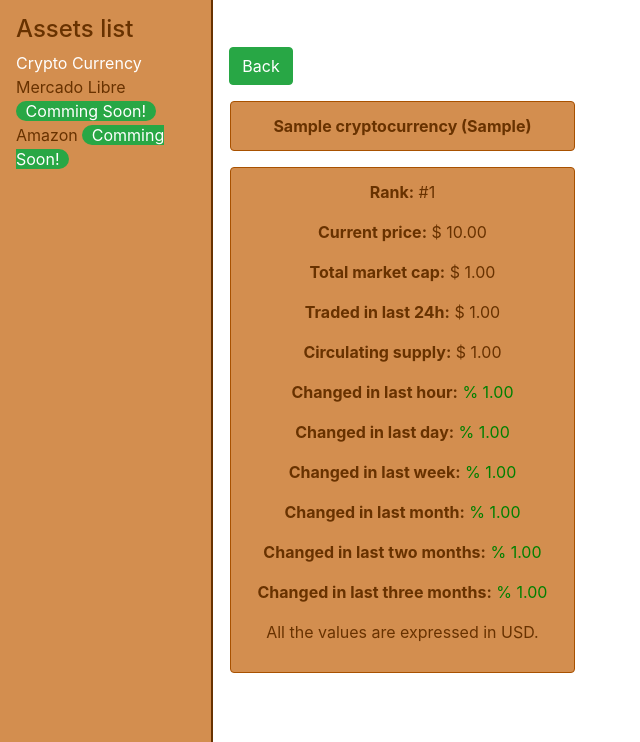
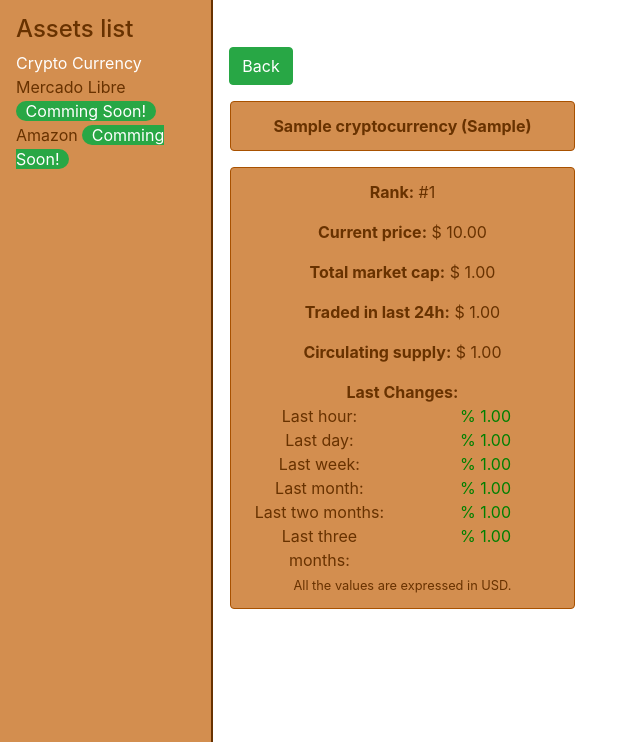
Before and after one commit to gonza56d/hitmeapp, a Django app: a page that uses hitmeapp/templates/crypto/detail.html in a window 1280 px wide. Shown: the part 59-801 px from the top of the page, without its empty margins (0-640 px from the left). Run offline with Django 3.2, Linux system fonts and the light colour scheme; a user stored in the database is signed in; tables that the repository leaves empty hold one stand-in row (values such as "Sample post"); parts of the project's set-up code (start-up, migrations or seed data) failed here and were passed over; some libraries are stand-ins or nearby versions.

Commit message:
last changes detail

```diff
--- a/hitmeapp/templates/crypto/detail.html
+++ b/hitmeapp/templates/crypto/detail.html
@@ -30,31 +30,31 @@
             <strong>{% translate 'Circulating supply' %}:</strong>
             $ {{ object.current_value.circulating_supply|floatformat:2|intcomma }}
         </p>
-        <p>
-            <strong>{% translate 'Changed in last hour' %}:</strong>
-            <span style="color:{% if object.current_value.percent_change_1h > 0 %}green{% elif object.current_value.percent_change_1h < 0 %}red{% else %}grey{% endif %}">% {{ object.current_value.percent_change_1h|floatformat:2|intcomma }}</span>
-        </p>
-        <p>
-            <strong>{% translate 'Changed in last day' %}:</strong>
-            <span style="color:{% if object.current_value.percent_change_24h > 0 %}green{% elif object.current_value.percent_change_24h < 0 %}red{% else %}grey{% endif %}">% {{ object.current_value.percent_change_24h|floatformat:2|intcomma }}</span>
-        </p>
-        <p>
-            <strong>{% translate 'Changed in last week' %}:</strong>
-            <span style="color:{% if object.current_value.percent_change_7d > 0 %}green{% elif object.current_value.percent_change_7d < 0 %}red{% else %}grey{% endif %}">% {{ object.current_value.percent_change_7d|floatformat:2|intcomma }}</span>
-        </p>
-        <p>
-            <strong>{% translate 'Changed in last month' %}:</strong>
-            <span style="color:{% if object.current_value.percent_change_30d > 0 %}green{% elif object.current_value.percent_change_30d < 0 %}red{% else %}grey{% endif %}">% {{ object.current_value.percent_change_30d|floatformat:2|intcomma }}</span>
-        </p>
-        <p>
-            <strong>{% translate 'Changed in last two months' %}:</strong>
-            <span style="color:{% if object.current_value.percent_change_60d > 0 %}green{% elif object.current_value.percent_change_60d < 0 %}red{% else %}grey{% endif %}">% {{ object.current_value.percent_change_60d|floatformat:2|intcomma }}</span>
-        </p>
-        <p>
-            <strong>{% translate 'Changed in last three months' %}:</strong>
-            <span style="color:{% if object.current_value.percent_change_90d > 0 %}green{% elif object.current_value.percent_change_90d < 0 %}red{% else %}grey{% endif %}">% {{ object.current_value.percent_change_90d|floatformat:2|intcomma }}</span>
-        </p>
-        <p>All the values are expressed in USD.</p>
+
+        <div class="row">
+            <strong class="col-12">Last Changes:</strong>
+
+            <div class="col-6">{% translate 'Last hour' %}:</div>
+            <div class="col-6" style="color:{% if object.current_value.percent_change_1h > 0 %}green{% elif object.current_value.percent_change_1h < 0 %}red{% else %}grey{% endif %}">% {{ object.current_value.percent_change_1h|floatformat:2|intcomma }}</div>
+
+            <div class="col-6">{% translate 'Last day' %}:</div>
+            <div class="col-6" style="color:{% if object.current_value.percent_change_24h > 0 %}green{% elif object.current_value.percent_change_24h < 0 %}red{% else %}grey{% endif %}">% {{ object.current_value.percent_change_24h|floatformat:2|intcomma }}</div>
+
+            <div class="col-6">{% translate 'Last week' %}:</div>
+            <div class="col-6" style="color:{% if object.current_value.percent_change_7d > 0 %}green{% elif object.current_value.percent_change_7d < 0 %}red{% else %}grey{% endif %}">% {{ object.current_value.percent_change_7d|floatformat:2|intcomma }}</div>
+
+            <div class="col-6">{% translate 'Last month' %}:</div>
+            <div class="col-6" style="color:{% if object.current_value.percent_change_30d > 0 %}green{% elif object.current_value.percent_change_30d < 0 %}red{% else %}grey{% endif %}">% {{ object.current_value.percent_change_30d|floatformat:2|intcomma }}</div>
+
+            <div class="col-6">{% translate 'Last two months' %}:</div>
+            <div class="col-6" style="color:{% if object.current_value.percent_change_60d > 0 %}green{% elif object.current_value.percent_change_60d < 0 %}red{% else %}grey{% endif %}">% {{ object.current_value.percent_change_60d|floatformat:2|intcomma }}</div>
+
+            <div class="col-6">{% translate 'Last three months' %}:</div>
+            <div class="col-6" style="color:{% if object.current_value.percent_change_90d > 0 %}green{% elif object.current_value.percent_change_90d < 0 %}red{% else %}grey{% endif %}">% {{ object.current_value.percent_change_90d|floatformat:2|intcomma }}</div>
+
+            <div class="col-12"><small>{% translate 'All the values are expressed in USD' %}.</small></div>
+        </div>
+
     </div>
 </div>
 
```
